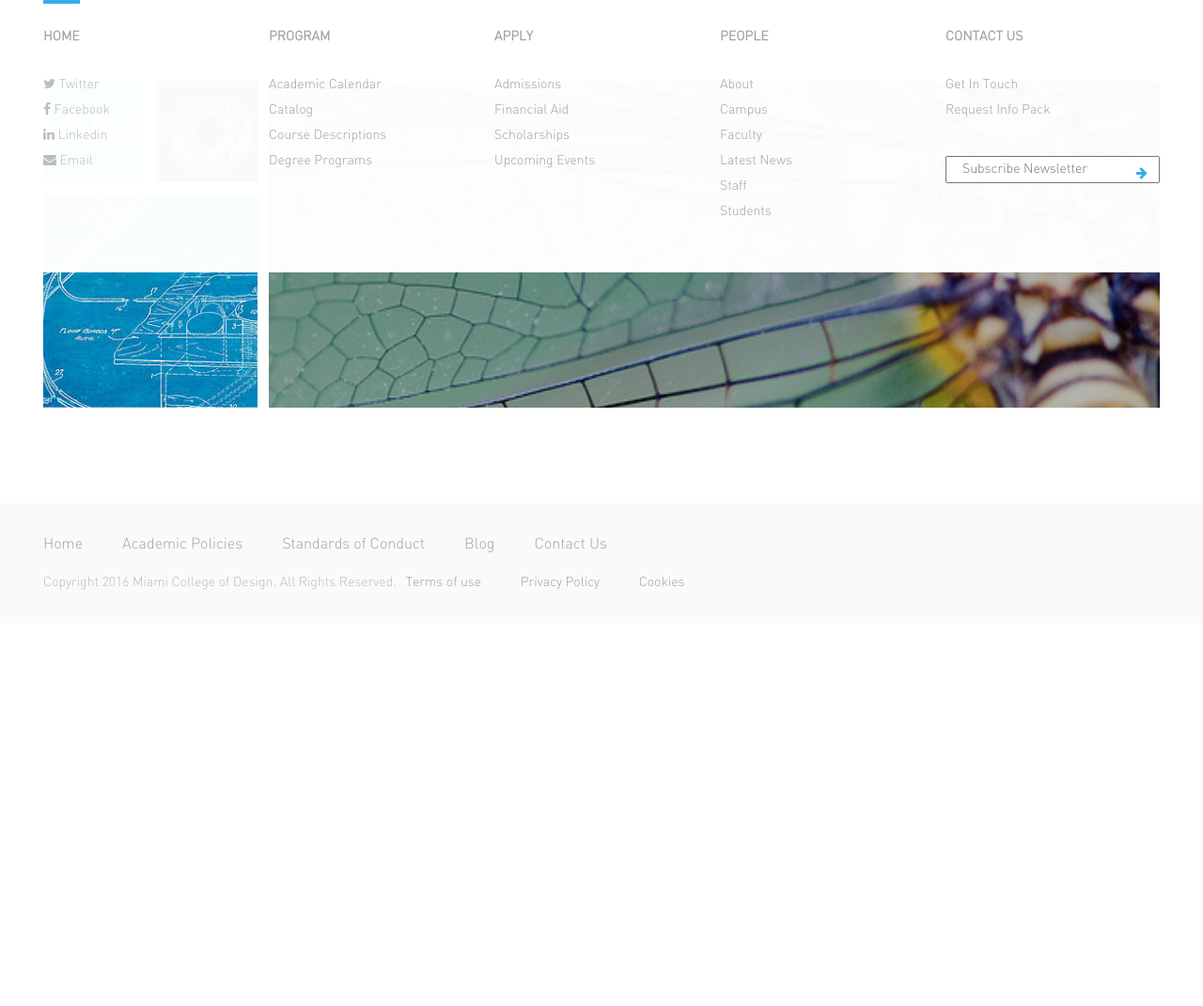
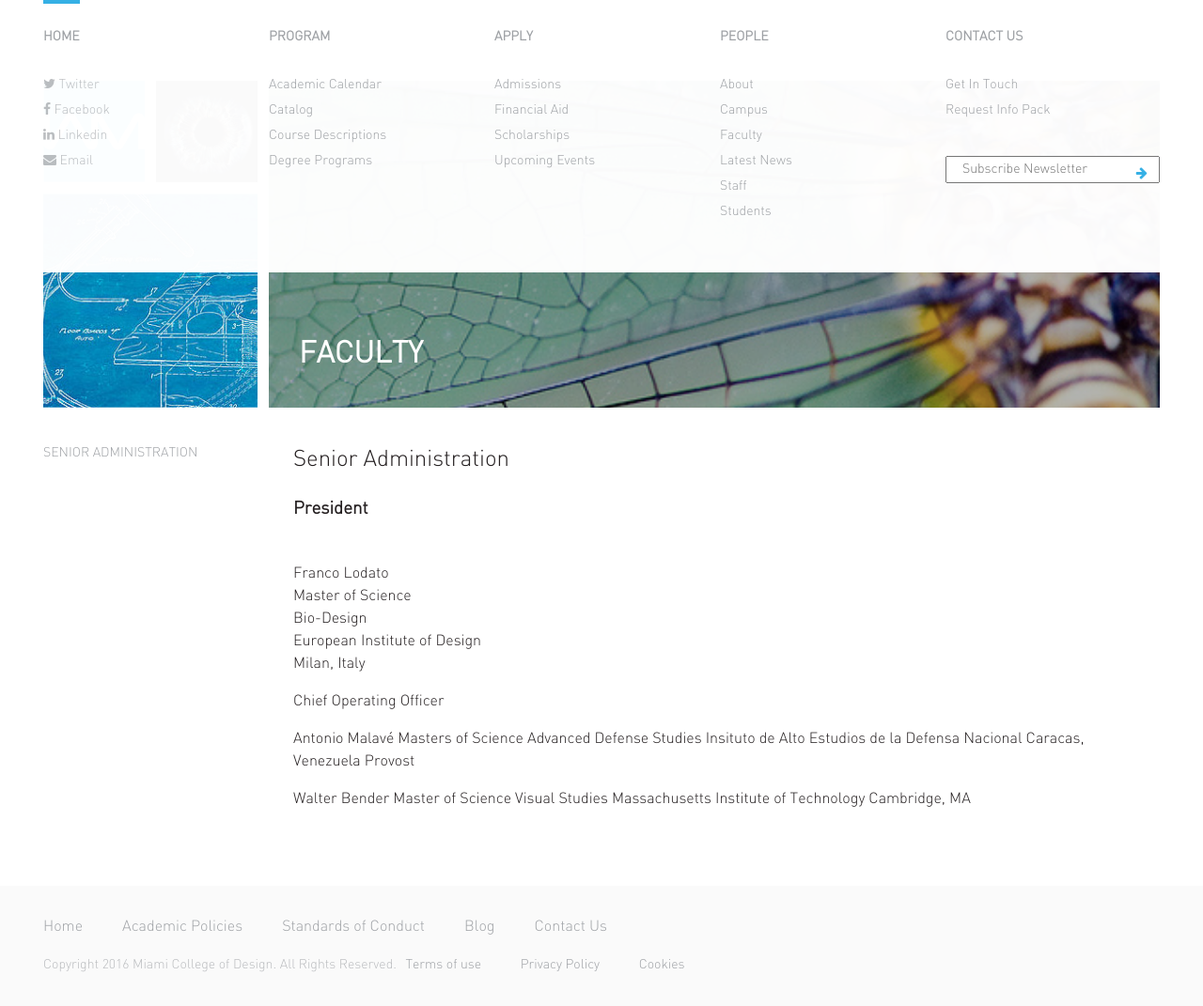
Before and after one commit to akritibhusal/MiamiCollegeofDesign, a Jekyll site: the page built from people/faculty.markdown, in a window 1280 px wide. Shown: the whole page at 94% size. Built offline with Jekyll 4.4.1, drawn with Linux system fonts in a browser that asks for light colours; nearby versions of some CDN libraries; before the commit the page ends 900 px from its top, so only the background shows below that.

Commit message:
Updated Faculty

```diff
--- a/people/faculty.markdown
+++ b/people/faculty.markdown
@@ -3,4 +3,37 @@ title: Faculty
 date: 2016-12-02 14:12:00 Z
 permalink: "/people/faculty/"
 position: 2
+sidemenu:
+  senior-administration: Senior Administration
+header_title: Faculty
 ---
+
+## Senior Administration
+{:#senior-administration}
+
+### President
+
+|               |
+| ------------- |
+| Franco Lodato    |
+| Master of Science   |
+| Bio-Design    |
+| European Institute of Design    |
+| Milan, Italy    |
+
+
+
+Chief Operating Officer
+
+Antonio Malavé
+Masters of Science
+Advanced Defense Studies
+Insituto de Alto Estudios de la Defensa Nacional
+Caracas, Venezuela
+Provost
+
+Walter Bender
+Master of Science
+Visual Studies
+Massachusetts Institute of Technology
+Cambridge, MA
```
